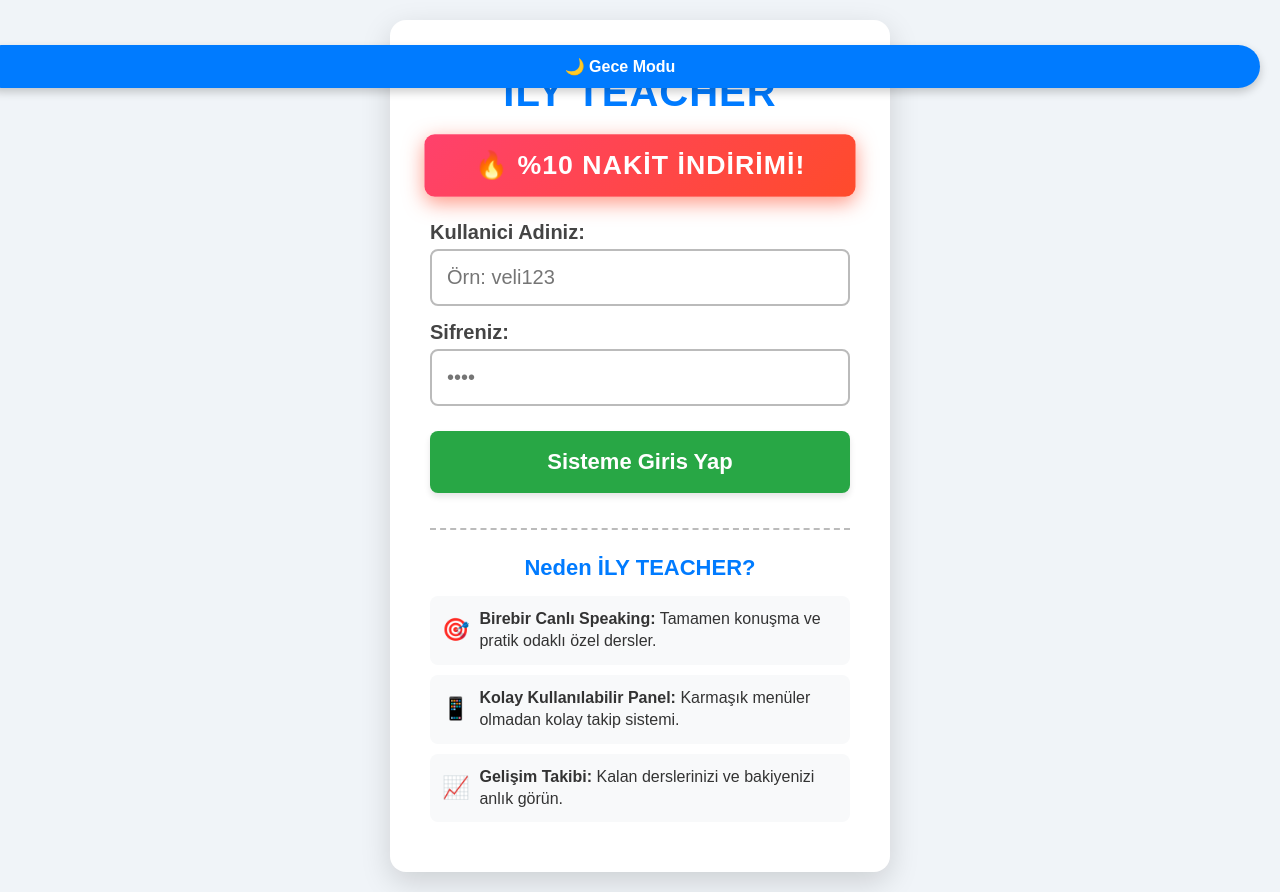
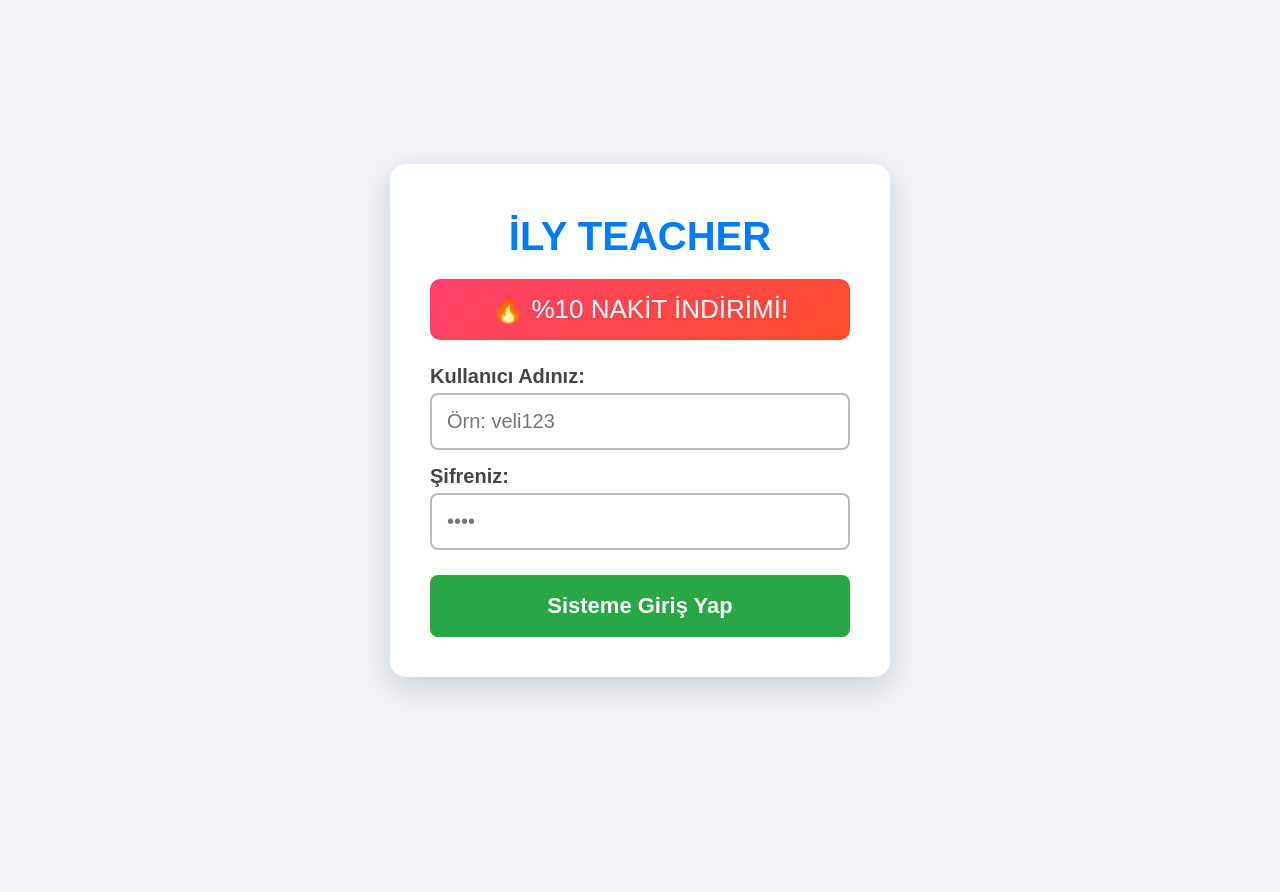
Before and after one commit to sintuvez31-web/ders-site, a Flask app: page /login in a window 1280 px wide. After the commit the page ends 693 px from the top, so only its background shows below. Run offline with Flask 3, Linux system fonts and the light colour scheme.

Commit message:
Update login.html

```diff
--- a/templates/login.html
+++ b/templates/login.html
@@ -5,183 +5,33 @@
     <meta name="viewport" content="width=device-width, initial-scale=1.0">
     <title>İLY TEACHER - Giriş</title>
     <style>
-        :root {
-            --bg-color: #f0f4f8;
-            --card-bg: #ffffff;
-            --text-color: #333333;
-            --input-border: #bbbbbb;
-            --label-color: #444444;
-            --box-bg: #f8f9fa;
-        }
-        [data-theme="dark"] {
-            --bg-color: #121212;
-            --card-bg: #1e1e1e;
-            --text-color: #e0e0e0;
-            --input-border: #444444;
-            --label-color: #bbbbbb;
-            --box-bg: #2d2d2d;
-        }
-
-        body {
-            font-family: Arial, sans-serif;
-            background: var(--bg-color);
-            display: flex;
-            justify-content: center;
-            align-items: center;
-            min-height: 100vh;
-            margin: 0;
-            padding: 20px 0;
-            transition: background 0.3s ease;
-        }
-        .login-container {
-            background: var(--card-bg);
-            padding: 40px;
-            border-radius: 16px;
-            box-shadow: 0 10px 30px rgba(0,0,0,0.15);
-            width: 420px;
-            text-align: center;
-            transition: background 0.3s ease;
-        }
-        h1 { color: #007bff; font-size: 40px; margin-top: 10px; margin-bottom: 20px; font-weight: bold; letter-spacing: 1px; }
-
-        .indirim-banner {
-            background: linear-gradient(135deg, #ff416c, #ff4b2b);
-            color: white;
-            padding: 15px;
-            border-radius: 10px;
-            font-size: 26px;
-            font-weight: bold;
-            margin-bottom: 25px;
-            box-shadow: 0 4px 15px rgba(255, 75, 43, 0.4);
-            letter-spacing: 1px;
-            animation: pulse 2s infinite;
-        }
-
-        @keyframes pulse {
-            0% { transform: scale(1); }
-            50% { transform: scale(1.03); box-shadow: 0 6px 20px rgba(255, 75, 43, 0.6); }
-            100% { transform: scale(1); }
-        }
-
+        :root { --bg-color: #f0f4f8; --card-bg: #ffffff; --text-color: #333333; --input-border: #bbbbbb; --label-color: #444444; --box-bg: #f8f9fa; }
+        [data-theme="dark"] { --bg-color: #121212; --card-bg: #1e1e1e; --text-color: #e0e0e0; --input-border: #444444; --label-color: #bbbbbb; --box-bg: #2d2d2d; }
+        body { font-family: Arial, sans-serif; background: var(--bg-color); display: flex; justify-content: center; align-items: center; min-height: 100vh; margin: 0; padding: 20px 0; transition: background 0.3s ease; }
+        .login-container { background: var(--card-bg); padding: 40px; border-radius: 16px; box-shadow: 0 10px 30px rgba(0,0,0,0.15); width: 420px; text-align: center; }
+        h1 { color: #007bff; font-size: 40px; margin-top: 10px; margin-bottom: 20px; font-weight: bold; }
+        .indirim-banner { background: linear-gradient(135deg, #ff416c, #ff4b2b); color: white; padding: 15px; border-radius: 10px; font-size: 26px; margin-bottom: 25px; }
         label { display: block; text-align: left; font-size: 20px; font-weight: bold; margin-top: 15px; color: var(--label-color); }
-        input[type="text"], input[type="password"] {
-            width: 100%;
-            padding: 15px;
-            margin-top: 5px;
-            border: 2px solid var(--input-border);
-            border-radius: 8px;
-            box-sizing: border-box;
-            font-size: 20px;
-            background: var(--card-bg);
-            color: var(--text-color);
-        }
-        button { width: 100%; padding: 18px; background: #28a745; border: none; color: white; border-radius: 8px; cursor: pointer; font-size: 22px; font-weight: bold; margin-top: 25px; box-shadow: 0 4px 6px rgba(0,0,0,0.1); }
-        button:hover { background: #218838; }
+        input[type="text"], input[type="password"] { width: 100%; padding: 15px; margin-top: 5px; border: 2px solid var(--input-border); border-radius: 8px; box-sizing: border-box; font-size: 20px; background: var(--card-bg); color: var(--text-color); }
+        button { width: 100%; padding: 18px; background: #28a745; border: none; color: white; border-radius: 8px; cursor: pointer; font-size: 22px; font-weight: bold; margin-top: 25px; }
         .error { color: #dc3545; font-size: 18px; font-weight: bold; background: #f8d7da; padding: 10px; border-radius: 5px; margin-bottom: 20px; }
-
-        .neden-biz {
-            margin-top: 35px;
-            padding-top: 25px;
-            border-top: 2px dashed var(--input-border);
-            text-align: left;
-        }
-        .neden-biz h3 {
-            margin: 0 0 15px 0;
-            color: #007bff;
-            font-size: 22px;
-            text-align: center;
-        }
-        .madde {
-            background: var(--box-bg);
-            padding: 12px;
-            border-radius: 8px;
-            margin-bottom: 10px;
-            font-size: 16px;
-            line-height: 1.4;
-            color: var(--text-color);
-            display: flex;
-            align-items: center;
-            gap: 10px;
-        }
-        .madde span { font-size: 22px; }
-
-        .theme-toggle {
-            position: fixed;
-            top: 20px;
-            right: 20px;
-            background: #007bff;
-            color: white;
-            border: none;
-            padding: 12px 20px;
-            border-radius: 30px;
-            cursor: pointer;
-            font-weight: bold;
-            font-size: 16px;
-            box-shadow: 0 4px 10px rgba(0,0,0,0.2);
-            z-index: 1000;
-            transition: transform 0.2s;
-        }
-        .theme-toggle:hover { transform: scale(1.05); }
     </style>
 </head>
 <body>
 
-<button class="theme-toggle" id="themeBtn">🌙 Gece Modu</button>
-
 <div class="login-container">
     <h1>İLY TEACHER</h1>
+    <div class="indirim-banner">🔥 %10 NAKİT İNDİRİMİ!</div>
 
-    <div class="indirim-banner">
-        🔥 %10 NAKİT İNDİRİMİ!
-    </div>
+    {% if hata %} <p class="error">{{ hata }}</p> {% endif %}
 
-    {% if error %} <p class="error">{{ error }}</p> {% endif %}
-    <form action="/login" method="POST">
-        <label for="username">Kullanici Adiniz:</label>
+    <form method="POST">
+        <label for="username">Kullanıcı Adınız:</label>
         <input type="text" id="username" name="username" placeholder="Örn: veli123" required>
-        <label for="password">Sifreniz:</label>
+        <label for="password">Şifreniz:</label>
         <input type="password" id="password" name="password" placeholder="••••" required>
-        <button type="submit">Sisteme Giris Yap</button>
+        <button type="submit">Sisteme Giriş Yap</button>
     </form>
-
-    <div class="neden-biz">
-        <h3>Neden İLY TEACHER?</h3>
-        <div class="madde">
-            <span>🎯</span>
-            <div><strong>Birebir Canlı Speaking:</strong> Tamamen konuşma ve pratik odaklı özel dersler.</div>
-        </div>
-        <div class="madde">
-            <span>📱</span>
-            <div><strong>Kolay Kullanılabilir Panel:</strong> Karmaşık menüler olmadan kolay takip sistemi.</div>
-        </div>
-        <div class="madde">
-            <span>📈</span>
-            <div><strong>Gelişim Takibi:</strong> Kalan derslerinizi ve bakiyenizi anlık görün.</div>
-        </div>
-    </div>
 </div>
-
-<script>
-    const themeBtn = document.getElementById('themeBtn');
-    const currentTheme = localStorage.getItem('theme') || 'light';
-
-    if (currentTheme === 'dark') {
-        document.documentElement.setAttribute('data-theme', 'dark');
-        themeBtn.textContent = '☀️ Gündüz Modu';
-    }
-
-    themeBtn.addEventListener('click', () => {
-        let theme = document.documentElement.getAttribute('data-theme');
-        if (theme === 'dark') {
-            document.documentElement.setAttribute('data-theme', 'light');
-            localStorage.setItem('theme', 'light');
-            themeBtn.textContent = '🌙 Gece Modu';
-        } else {
-            document.documentElement.setAttribute('data-theme', 'dark');
-            localStorage.setItem('theme', 'dark');
-            themeBtn.textContent = '☀️ Gündüz Modu';
-        }
-    });
-</script>
 </body>
 </html>
```
